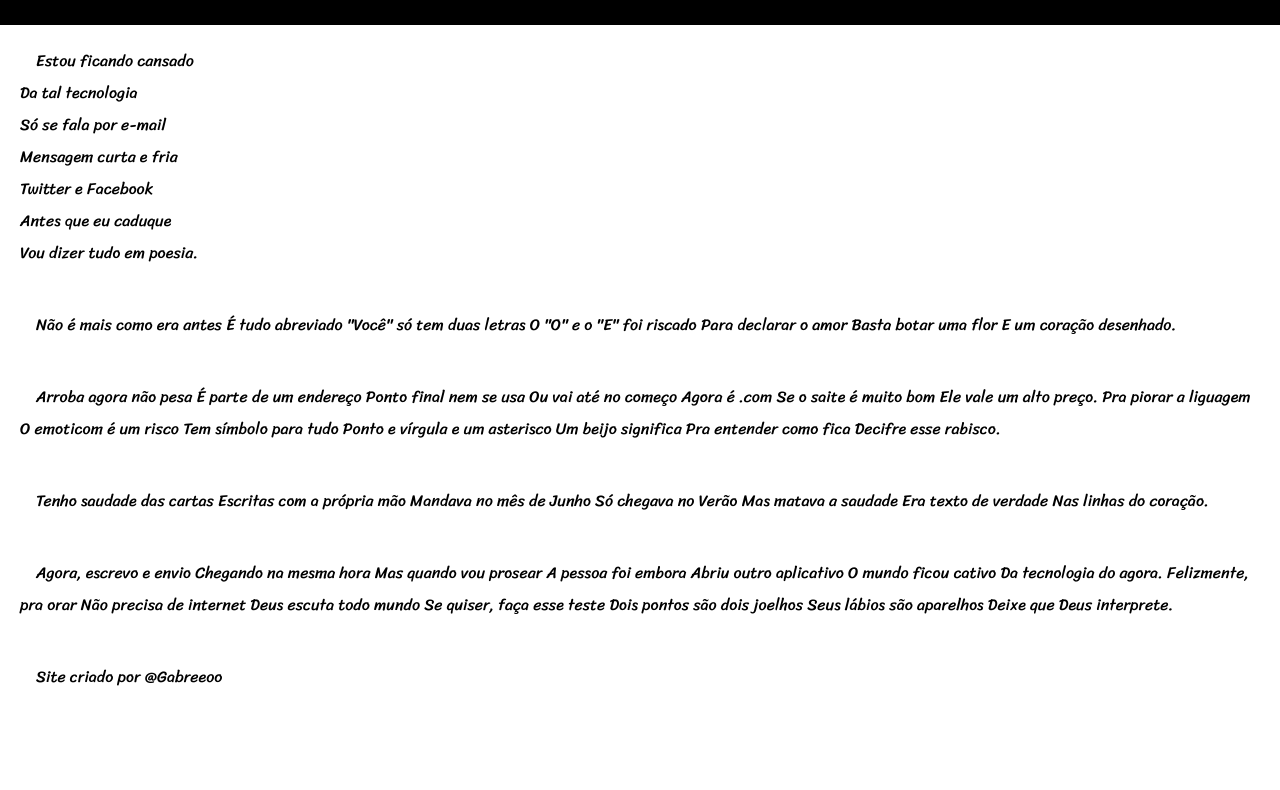
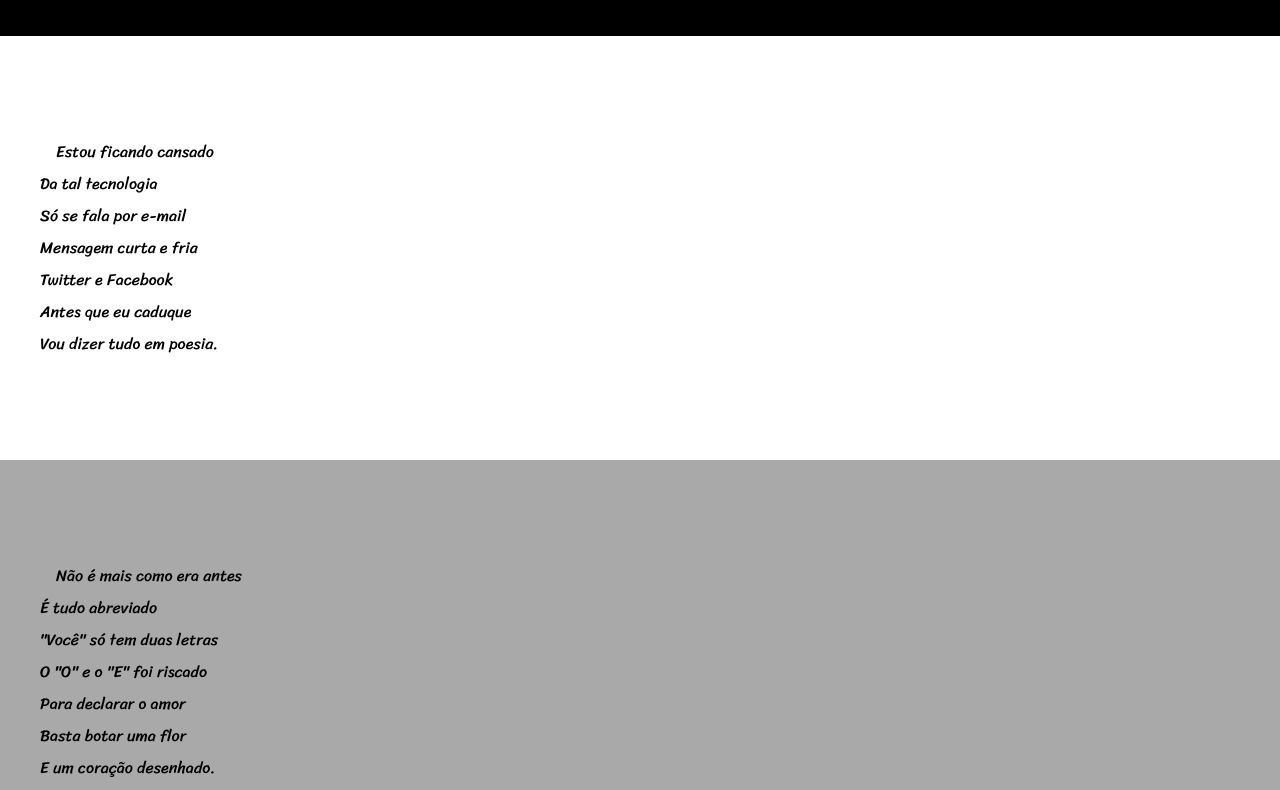
Before and after one commit to Gabreeoo/html-css, a plain HTML site: page desafios/012/index.html in a window 1280 px wide. Shown: the part 108-898 px from the top of the page. Before the commit the page ends 821 px from the top, so only its background shows below. Drawn offline with Linux system fonts and the light colour scheme.

Commit message:
atualizei

```diff
--- a/desafios/012/index.html
+++ b/desafios/012/index.html
@@ -14,7 +14,7 @@
     </header>
 
     <main>
-        <section>
+        <section class="normal">
             <p>
                 Estou ficando cansado <br>
                 Da tal tecnologia <br>
@@ -26,65 +26,65 @@
             </p>
         </section>
 
-        <section>
-            <p class="com_foto">
-                Não é mais como era antes
-                É tudo abreviado
-                "Você" só tem duas letras
-                O "O" e o "E" foi riscado
-                Para declarar o amor
-                Basta botar uma flor
-                E um coração desenhado.
+        <section class="com_foto">
+            <p>
+                Não é mais como era antes <br>
+                É tudo abreviado <br>
+                "Você" só tem duas letras <br>
+                O "O" e o "E" foi riscado <br>
+                Para declarar o amor <br>
+                Basta botar uma flor <br>
+                E um coração desenhado. <br>
             </p>
         </section>
 
-        <section>
+        <section class="normal">
             <p>
-                Arroba agora não pesa
-                É parte de um endereço
-                Ponto final nem se usa
-                Ou vai até no começo
-                Agora é .com
-                Se o saite é muito bom
-                Ele vale um alto preço.
-                Pra piorar a liguagem
-                O emoticom é um risco
-                Tem símbolo para tudo
-                Ponto e vírgula e um asterisco
-                Um beijo significa
-                Pra entender como fica
-                Decifre esse rabisco.
+                Arroba agora não pesa <br>
+                É parte de um endereço <br>
+                Ponto final nem se usa <br>
+                Ou vai até no começo <br>
+                Agora é .com <br>
+                Se o saite é muito bom <br>
+                Ele vale um alto preço. <br>
+                Pra piorar a liguagem <br>
+                O emoticom é um risco  <br>
+                Tem símbolo para tudo <br>
+                Ponto e vírgula e um asterisco <br>
+                Um beijo significa <br>
+                Pra entender como fica <br>
+                Decifre esse rabisco. <br>
             </p>
         </section>
 
-        <section>
+        <section class="com_foto">
             <p>
-                Tenho saudade das cartas
-                Escritas com a própria mão
-                Mandava no mês de Junho
-                Só chegava no Verão
-                Mas matava a saudade
-                Era texto de verdade
-                Nas linhas do coração.
+                Tenho saudade das cartas <br>
+                Escritas com a própria mão <br>
+                Mandava no mês de Junho <br>
+                Só chegava no Verão <br>
+                Mas matava a saudade <br>
+                Era texto de verdade <br>
+                Nas linhas do coração. <br>
             </p>
         </section>
 
-        <section>
+        <section class="normal">
             <p>
-                Agora, escrevo e envio
-                Chegando na mesma hora
-                Mas quando vou prosear
-                A pessoa foi embora
-                Abriu outro aplicativo
-                O mundo ficou cativo
-                Da tecnologia do agora.
-                Felizmente, pra orar
-                Não precisa de internet
-                Deus escuta todo mundo
-                Se quiser, faça esse teste
-                Dois pontos são dois joelhos
-                Seus lábios são aparelhos
-                Deixe que Deus interprete.
+                Agora, escrevo e envio <br>
+                Chegando na mesma hora <br>
+                Mas quando vou prosear <br>
+                A pessoa foi embora <br>
+                Abriu outro aplicativo <br>
+                O mundo ficou cativo <br>
+                Da tecnologia do agora. <br>
+                Felizmente, pra orar <br>
+                Não precisa de internet <br>
+                Deus escuta todo mundo <br>
+                Se quiser, faça esse teste <br>
+                Dois pontos são dois joelhos <br>
+                Seus lábios são aparelhos <br>
+                Deixe que Deus interprete. <br>
             </p>
         </section>
     </main>
--- a/desafios/012/style.css
+++ b/desafios/012/style.css
@@ -6,18 +6,28 @@
 
 *{
     margin: 0px;
+    padding: 0px;
 
 }
-* p{
+section  p{
     font-family:Sriracha, Arial, Helvetica, sans-serif;
     padding: 20px;
     text-align: left;
     text-indent: 1em;
     line-height: 2em;
 }
+html, body{
+    min-height: 100vh;
+}
 header{
     background-color: black;
     padding: 30px 0px 40px 10px;
+}
+footer{
+    background-color: black;
+    color: white;
+    text-align: center;
+    padding: 10px;
 }
 header h1{
     color: white;
@@ -25,3 +35,20 @@ header h1{
     font-family: "Passion One", Arial, Helvetica, sans-serif;
 
 }
+header h2{
+    color: white;
+    text-align: center;
+    font-size: 1em;
+    font-family: Arial, Helvetica, sans-serif;
+    font-weight: lighter;
+    margin: 20px 0px 0px 0px;
+}
+section{
+    padding-top: 10vh;
+    padding-bottom: 10vh;
+    line-height: 2em;
+    padding-left: 20px;
+}
+.com_foto{
+    background-color: darkgray;
+}
```
